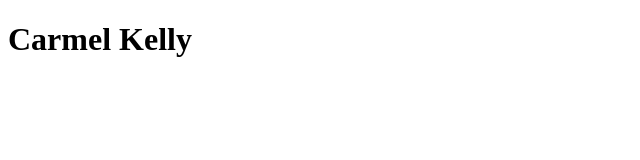
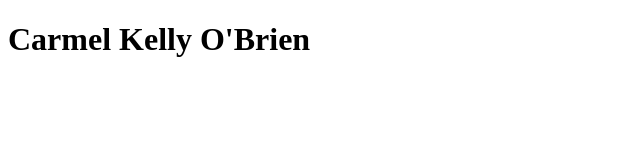
Before and after one commit to carmelkelly01/github-sample, a plain HTML site: page index.html in a window 1280 px wide. Shown: the whole page, without its empty margins (0-640 px from the left). Drawn offline with Linux system fonts and the light colour scheme.

Commit message:
updated updated version

```diff
--- a/index.html
+++ b/index.html
@@ -2,6 +2,6 @@
 <html>
 
    <body>
-     <h1>Carmel Kelly</h1>
+     <h1>Carmel Kelly O'Brien</h1>
    </body>
 </html>
```
